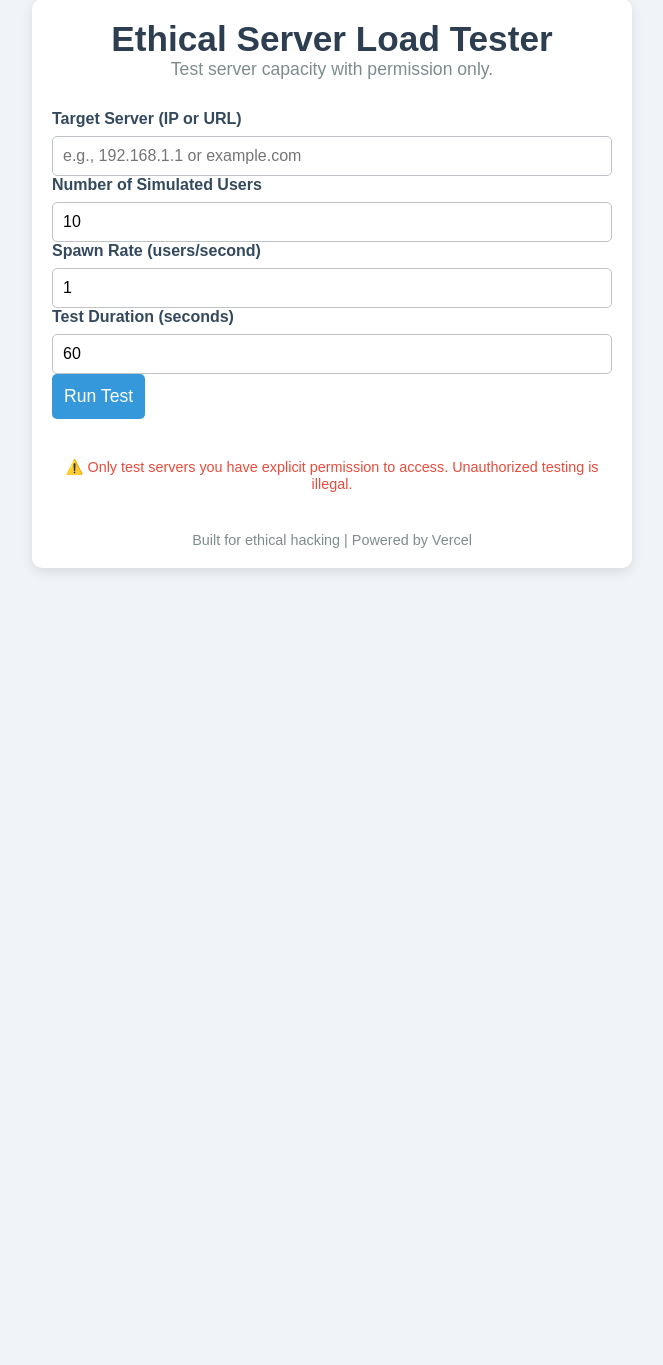
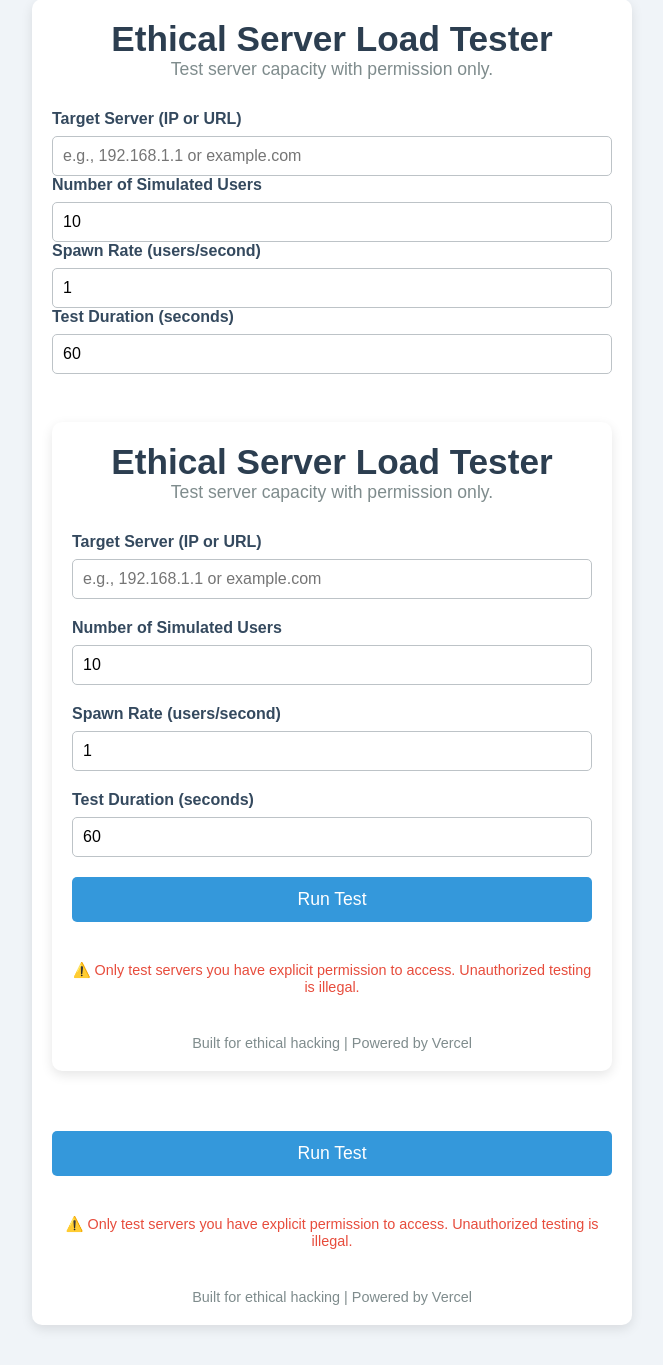
Before and after one commit to Perex15/Load_Tester, a Flask app: page / in a window 1280 px wide. Shown: the part 41-1406 px from the top of the page, without its empty margins (308-971 px from the left). Before the commit the page ends 613 px from the top, so only its background shows below. Run offline with Flask 3, Linux system fonts and the light colour scheme.

Commit message:
Update index.html

```diff
--- a/templates/index.html
+++ b/templates/index.html
@@ -1,4 +1,35 @@
 <!DOCTYPE html>
+<html lang="en">
+<head>
+    <meta charset="UTF-8">
+    <meta name="viewport" content="width=device-width, initial-scale=1.0">
+    <title>Ethical Server Load Tester</title>
+    <link rel="stylesheet" href="/static/styles.css">
+</head>
+<body>
+    <div class="container">
+        <header>
+            <h1>Ethical Server Load Tester</h1>
+            <p>Test server capacity with permission only.</p>
+        </header>
+        <main>
+            <form id="testForm">
+                <div class="form-group">
+                    <label for="targetUrl">Target Server (IP or URL)</label>
+                    <input type="text" id="targetUrl" placeholder="e.g., 192.168.1.1 or example.com" required>
+                </div>
+                <div class="form-group">
+                    <label for="numUsers">Number of Simulated Users</label>
+                    <input type="number" id="numUsers" value="10" min="1" required>
+                </div>
+                <div class="form-group">
+                    <label for="spawnRate">Spawn Rate (users/second)</label>
+                    <input type="number" id="spawnRate" value="1" min="1" required>
+                </div>
+                <div class="form-group">
+                    <label for="runTime">Test Duration (seconds)</label>
+                    <input type="number" id="runTime" value="60" min="10" required>
+    <!DOCTYPE html>
 <html lang="en">
 <head>
     <meta charset="UTF-8">
@@ -42,4 +73,17 @@
     </div>
     <script src="/static/script.js"></script>
 </body>
+</html>            </div>
+                <button type="submit" id="runButton">Run Test</button>
+            </form>
+            <div id="result" class="hidden"></div>
+            <div id="error" class="hidden"></div>
+            <p class="warning">⚠️ Only test servers you have explicit permission to access. Unauthorized testing is illegal.</p>
+        </main>
+        <footer>
+            <p>Built for ethical hacking | Powered by Vercel</p>
+        </footer>
+    </div>
+    <script src="/static/script.js"></script>
+</body>
 </html>
```
